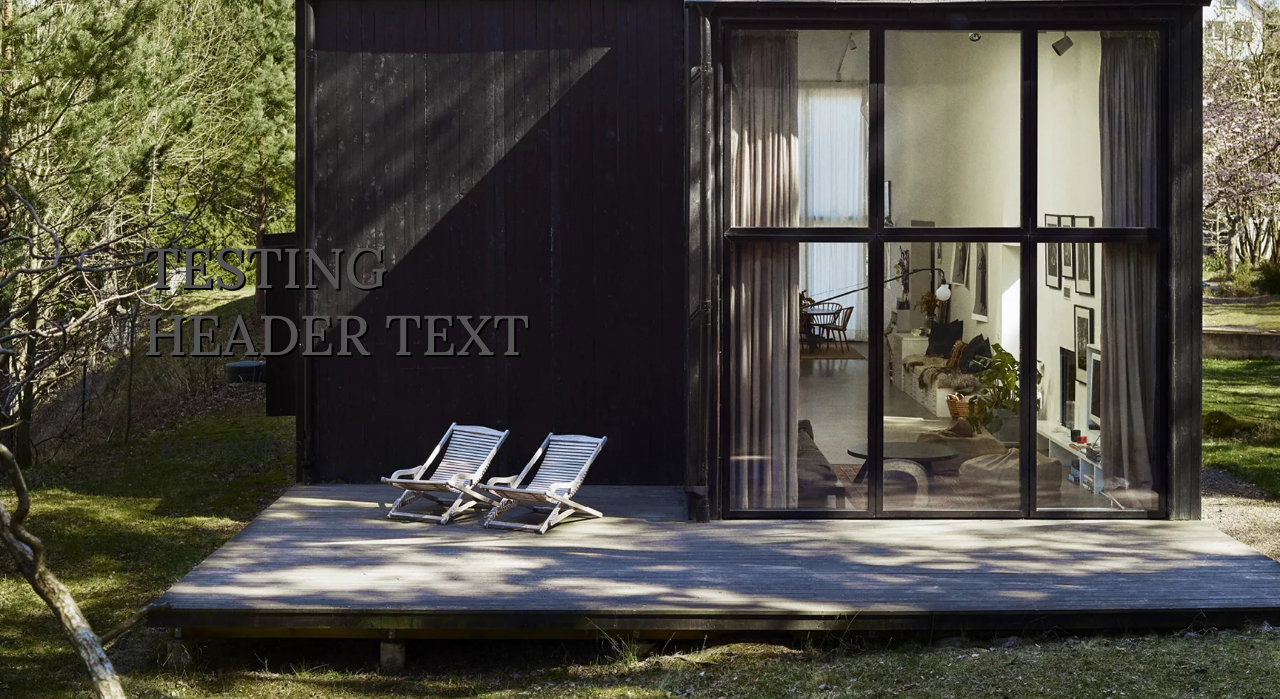
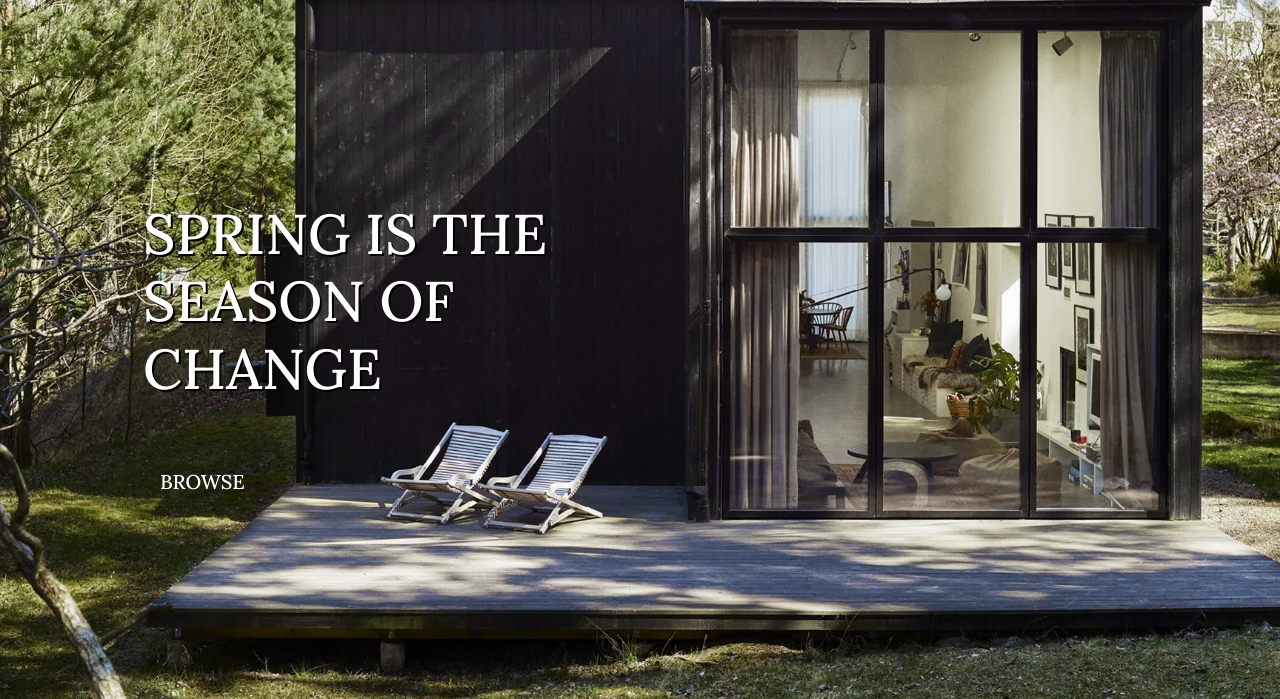
Before and after one commit to Daffie95/Colorarity_ms4, a Django app: page / in a window 1280 px wide. Shown: the part 101-800 px from the top of the page. Run offline with Django 3.2, Linux system fonts and the light colour scheme; some libraries are stand-ins or nearby versions.

Commit message:
updated homepage text

```diff
--- a/home/templates/home/index.html
+++ b/home/templates/home/index.html
@@ -14,12 +14,12 @@
     <div class="container h-100">
         <div class="row h-100">
             <div class="col-7 col-md-6 my-auto">
-                <h1 class="display-4 logo-font">
-                    testing header text
+                <h1 class="display-4 logo-font text-white">
+                    Spring is the Season of Change
                 </h1>
                 <div class="my-5">
                     <h4>
-                        <a href="" class="shop-button btn btn-lg round-0 text-uppercase py-3">button text</a>
+                        <a href="" class="shop-button btn btn-lg bg-black text-white round-0 text-uppercase py-3">Browse</a>
                     </h4>
                 </div>
             </div>
```
